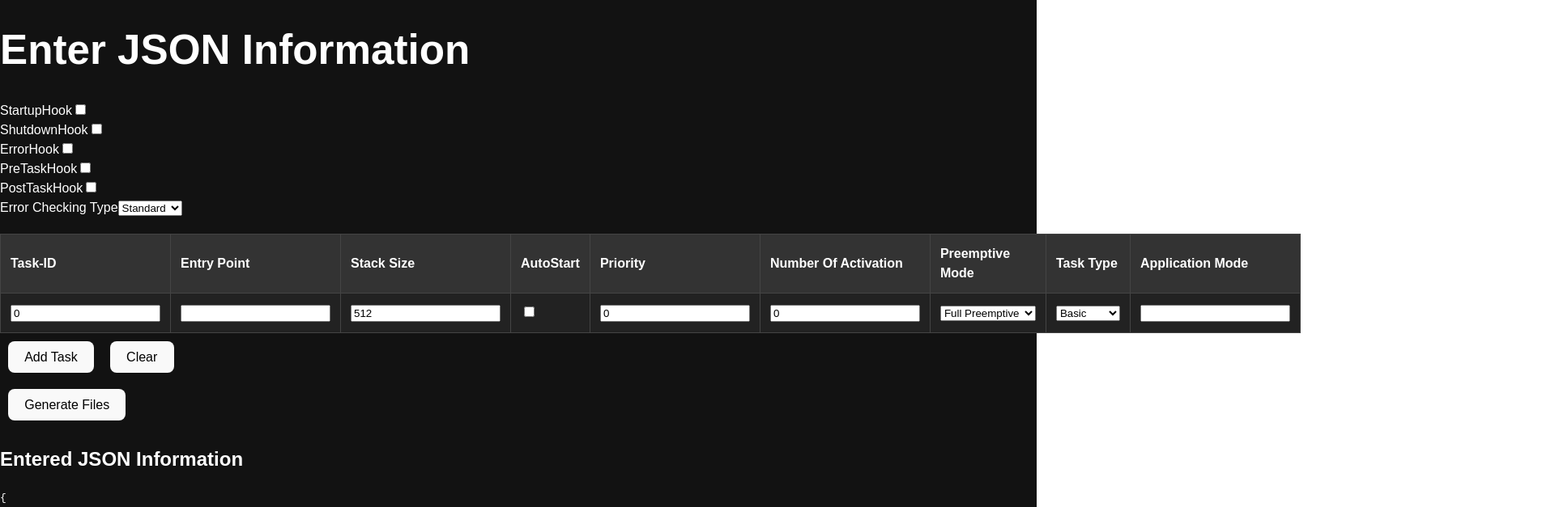
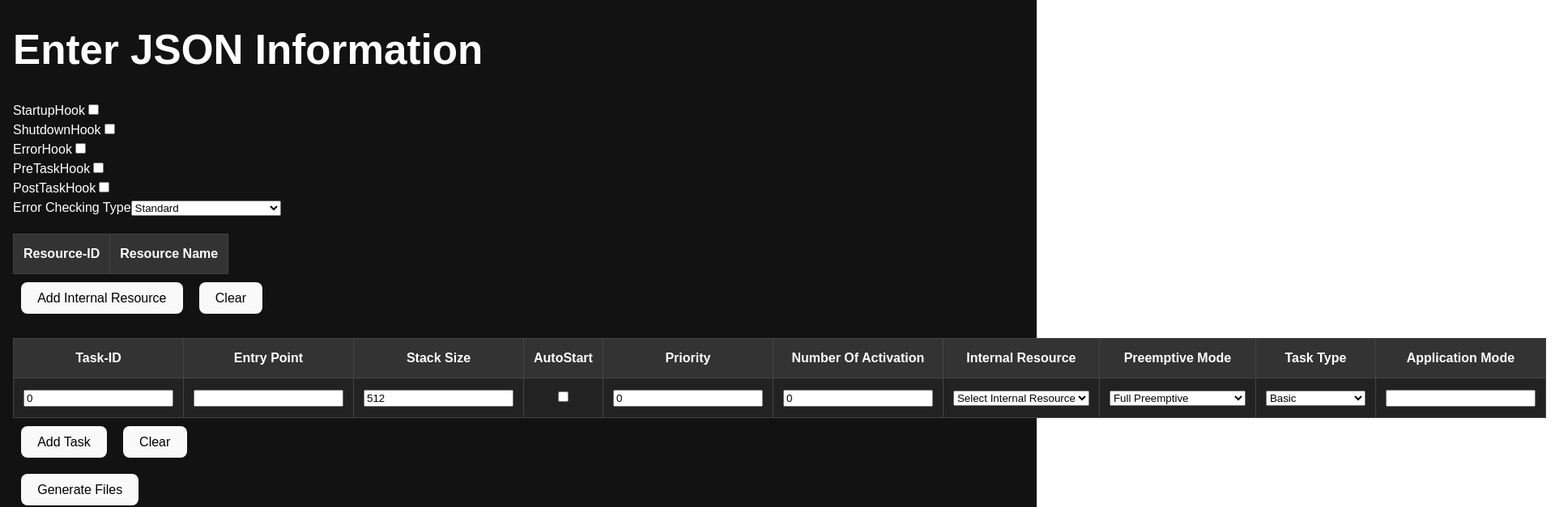
Before and after one commit to shehab910/ConfigGen, a React (Vite) app: page / in a window 1280 px wide. Shown: the top 627 px of the page at 81% size, 1920 px wide, since content can reach past the window. Built offline with nearby package versions, Linux system fonts and the light colour scheme.

Commit message:
Refactored `Table` to be generic, added new `Internal Resource` table, add new `Internal Resource` property in Tasks table

```diff
--- a/src/App.css
+++ b/src/App.css
@@ -4,18 +4,20 @@ body {
 	font-family: Arial, sans-serif;
 	margin: 0;
 }
-
+.root {
+	margin: 1rem;
+}
 .dark-mode-table {
-	width: 100%;
 	border-collapse: collapse;
 	margin-top: 20px;
+	overflow-y: scroll;
 }
 
 .dark-mode-table th,
 .dark-mode-table td {
 	border: 1px solid #444; /* Dark border color */
 	padding: 12px;
-	text-align: left;
+	text-align: center;
 }
 
 .dark-mode-table th {
--- a/src/App.jsx
+++ b/src/App.jsx
@@ -1,13 +1,16 @@
-import { useState } from "react";
+import { useEffect, useState } from "react";
 
 import MultiTypeInput from "./MultiTypeInput";
-import Table from "./Table";
+// import Table from "./Table";
 import { generateCFile, generateHFile } from "./generator";
-import { getTaskDefaults } from "./utils";
+import { getTasksDefaults } from "./utils";
 
 import staticJsonData from "./OS_static_props.json";
 import defaultJsonData from "./OS_default.json";
 import "./App.css";
+import TaskTable from "./tables/TaskTable";
+import InternalResourceTable from "./tables/InternalResourceTable";
+import dynamicJsonData from "./OS_dynamic_props.json";
 
 const createAndDownloadFile = (fileName, fileContent) => {
 	const element = document.createElement("a");
@@ -21,7 +24,21 @@ const createAndDownloadFile = (fileName, fileContent) => {
 const App = () => {
 	// Assume jsonData is imported from an external file
 	const [jsonData, setJsonData] = useState(defaultJsonData);
-	const [taskList, setTaskList] = useState([getTaskDefaults()]);
+	const [taskList, setTaskList] = useState([getTasksDefaults()]);
+	const [taskListSchema, setTaskListSchema] = useState(
+		dynamicJsonData.TaskList
+	);
+	const [internalResourceList, setInternalResourceList] = useState([]);
+
+	useEffect(() => {
+		setTaskListSchema((prevData) => {
+			const newData = { ...prevData };
+			newData["Internal Resource"] = internalResourceList.map(
+				(item) => item["Resource Name"]
+			);
+			return newData;
+		});
+	}, [internalResourceList]);
 
 	const handleStaticInputChange = (e) => {
 		const { name, value, type, checked } = e.target;
@@ -46,20 +63,23 @@ const App = () => {
 	const generateFilesHandler = () => {
 		const hCode = generateHFile(taskList, jsonData);
 		createAndDownloadFile("OS_Cfg.h", hCode);
-		const cCode = generateCFile(taskList);
+		const cCode = generateCFile(taskList, internalResourceList);
 		createAndDownloadFile("OS_Cfg.c", cCode);
 	};
 
 	return (
-		<div>
+		<div className="root">
 			<h1>Enter JSON Information</h1>
 			{renderStaticInputs()}
-			<Table
-				setJsonData={setJsonData}
+			<InternalResourceTable
+				internalResourceList={internalResourceList}
+				setInternalResourceList={setInternalResourceList}
+			/>
+			<TaskTable
 				setTaskList={setTaskList}
 				taskList={taskList}
+				taskListSchema={taskListSchema}
 			/>
-
 			<button onClick={generateFilesHandler}>Generate Files</button>
 			<h2>Entered JSON Information</h2>
 			<pre>{JSON.stringify(jsonData, null, 2)}</pre>
@@ -72,13 +92,8 @@ export default App;
 
 /*TODO*/
 /*
-==> if task["Task Type"] === "Extended" then task["Number Of Activation"] = "1"
 
 ==> download Cfg files in specific folder
-
-==> add Internal Resource Table ["name"]
-
-==> add a new parameter to the task: "Internal Resource" ["choose name from Internal Resource Table"]
 
 ==> in cfg.c file, add InternalResource consists of: "ceiling priority", "internalResourceDynamic"
 		ceiling priority : highest priority of tasks that can access this resource
@@ -86,4 +101,6 @@ export default App;
 
 ==> in cfg.c file, add internalREsourceDynamic for each internalResource (see OS_cfg.c sayed file)
 		default parameters
+
+==>
 */
--- a/src/MultiTypeInput.jsx
+++ b/src/MultiTypeInput.jsx
@@ -5,6 +5,7 @@ const MultiTypeInput = ({
 	data,
 	onChangeHandler,
 	showLabel = true,
+	disabled = false,
 }) => {
 	return (
 		<div>
@@ -15,8 +16,11 @@ const MultiTypeInput = ({
 						name={keyName}
 						value={data[keyName]}
 						onChange={onChangeHandler}
+						disabled={disabled}
 					>
-						{/* <option value="">Select {keyName}</option> */}
+						<option disabled value="">
+							Select {keyName}
+						</option>
 						{parent[keyName].map((item, index) => (
 							<option key={index} value={item}>
 								{item}
@@ -34,6 +38,7 @@ const MultiTypeInput = ({
 							typeof data[keyName] === "boolean" ? data[keyName] : undefined
 						}
 						onChange={onChangeHandler}
+						disabled={disabled}
 					/>
 				)}
 			</label>
--- a/src/OS_dynamic_props.json
+++ b/src/OS_dynamic_props.json
@@ -6,11 +6,15 @@
 		"AutoStart": false,
 		"Priority": "0",
 		"Number Of Activation": "0",
+		"Internal Resource": [],
 		"Preemptive Mode": ["Full Preemptive", "Non Preemptive"],
 		"Task Type": ["Basic", "Extended"],
 		"Application Mode": ""
 	},
-	"InternalResource": [],
+	"InternalResource": {
+		"Resource-ID": 0,
+		"Resource Name": "Resource 0"
+	},
 	"ResourceList": [],
 	"CounterList": [],
 	"AlarmList": []
--- a/src/Table.jsx
+++ b/src/Table.jsx
@@ -1,35 +1,52 @@
 import MultiTypeInput from "./MultiTypeInput";
-import dynamicJsonData from "./OS_dynamic_props.json";
 import TableActions from "./TableActions";
 
 /* eslint-disable react/prop-types */
 
-const Table = ({ taskList, setJsonData, setTaskList }) => {
-	const taskListSchema = dynamicJsonData.TaskList;
+const Table = ({
+	itemList,
+	setItemList,
+	itemListDefault,
+	onAddHandler,
+	itemListSchema,
+	tableName,
+	onClearHandler,
+}) => {
 	const handleDynamicInputChange = (e, i) => {
 		const { name, value, type, checked } = e.target;
-		setTaskList((prevData) => {
+		setItemList((prevData) => {
 			const newData = [...prevData];
 			newData[i][name] = type === "checkbox" ? checked : value;
-			// newData[i]["Task Type"] = value === "Extended" ? newData[i]["Number Of Activation"] = "1" : newData[i]["Number Of Activation"];
 			return newData;
 		});
 	};
-	const taskListRows = taskList.map((task, i) => {
+	const taskListRows = itemList.map((item, i) => {
 		return (
 			<tr key={i}>
-				{Object.keys(taskListSchema).map((key) => (
+				{Object.keys(itemListSchema).map((key) => {
+					let disabled = false;
+					if (item["Task Type"] !== undefined) {
+						disabled =
+							item["Task Type"] === "Extended" &&
+							key === "Number Of Activation";
+						if (disabled) {
+							item["Number Of Activation"] = "1";
+						}
+					}
+					return (
 						<td key={key}>
 							<MultiTypeInput
 								key={key}
 								keyName={key}
-							parent={taskListSchema}
-							data={task}
+								parent={itemListSchema}
+								data={item}
 								onChangeHandler={(e) => handleDynamicInputChange(e, i)}
 								showLabel={false}
+								disabled={disabled}
 							/>
 						</td>
-				))}
+					);
+				})}
 			</tr>
 		);
 	});
@@ -39,17 +56,18 @@ const Table = ({ taskList, setJsonData, setTaskList }) => {
 			<table className="dark-mode-table">
 				<thead>
 					<tr>
-						{Object.keys(taskListSchema).map((key) => (
+						{Object.keys(itemListDefault).map((key) => (
 							<th key={key}>{key}</th>
 						))}
 					</tr>
 				</thead>
 				<tbody>{taskListRows}</tbody>
 			</table>
+
 			<TableActions
-				setJsonData={setJsonData}
-				setTaskList={setTaskList}
-				taskList={taskList}
+				onClearHandler={onClearHandler}
+				onAddHandler={onAddHandler}
+				tableName={tableName}
 			/>
 		</div>
 	);
--- a/src/TableActions.jsx
+++ b/src/TableActions.jsx
@@ -1,24 +1,10 @@
-import initialJsonData from "./OS_default.json";
-import { getTaskDefaults } from "./utils";
 /* eslint-disable react/prop-types */
 
-const TableActions = ({ taskList, setTaskList, setJsonData }) => {
-	const clearHandler = () => {
-		setJsonData(initialJsonData);
-		setTaskList([getTaskDefaults()]);
-	};
+const TableActions = ({ onAddHandler, tableName = "", onClearHandler }) => {
 	return (
 		<>
-			<button
-				onClick={() => {
-					const newTask = getTaskDefaults();
-					newTask["Task-ID"] = +taskList[taskList.length - 1]["Task-ID"] + 1;
-					setTaskList((prevData) => [...prevData, newTask]);
-				}}
-			>
-				Add Task
-			</button>
-			<button onClick={clearHandler}>Clear</button>
+			<button onClick={onAddHandler}>Add {tableName}</button>
+			<button onClick={onClearHandler}>Clear</button>
 		</>
 	);
 };
--- a/src/generator.js
+++ b/src/generator.js
@@ -9,7 +9,9 @@ const listToCurlyBraces = (x) => `{${x.map(String).join(", ")}}`;
  * @returns {number} - The number of activations.
  */
 const getNumberOfActivation = (task) =>
-	task["Number Of Activation"] === "0" ? 1 : Number(task["Number Of Activation"]);
+	task["Number Of Activation"] === "0"
+		? 1
+		: Number(task["Number Of Activation"]);
 
 /**
  * Gets the list of each priority level size (number of each task * number of activations).
@@ -61,33 +63,37 @@ const getConformancesClass = (taskList) => {
 			return CC;
 		}
 	}
-	CC += "1_CLASS" ;
+	CC += "1_CLASS";
 	return CC;
 };
 
-const getTaskInfoText = (task,taskList) => {
-return`
+const getTaskInfoText = (task, taskList) => {
+	return `
 	{
 		.TaskStaticPriority = ${task["Priority"]},
 		.TaskID = ${task["Task-ID"]},
 		.ApplicationMode = ${task["Application Mode"]},
 		.NumOfActivationRequests = ${getNumberOfActivation(task)},
-		.PriorityQueueIndex = ${getPriorityLevelsSorted(taskList).indexOf(Number(task["Priority"]))},
-		.TaskFlags = &Task${taskList.indexOf(task)+1}Flags,
-		.TaskStack = &Task${taskList.indexOf(task)+1}Stack,
+		.PriorityQueueIndex = ${getPriorityLevelsSorted(taskList).indexOf(
+			Number(task["Priority"])
+		)},
+		.TaskFlags = &Task${taskList.indexOf(task) + 1}Flags,
+		.TaskStack = &Task${taskList.indexOf(task) + 1}Stack,
 		.EntryPoint = ${task["Entry Point"]},
 		.InternalResource ,
-		.TaskDynamics = &Task${taskList.indexOf(task)+1}Dynamic
+		.TaskDynamics = &Task${taskList.indexOf(task) + 1}Dynamic
 	}`.trim();
 };
 
 const getTaskListInfoText = (taskList) => {
-	return taskList.map((task) => getTaskInfoText(task,taskList)).join(",\n\t");
-}
+	return taskList.map((task) => getTaskInfoText(task, taskList)).join(",\n\t");
+};
 
 const getTaskSchedulingPolicy = (task) => {
-	return task["Preemptive Mode"] === "Full Preemptive" ? "FULL_PREEMPTIVE_SCHEDULING" : "NON_PREEMPTIVE_SCHEDULING";
-}
+	return task["Preemptive Mode"] === "Full Preemptive"
+		? "FULL_PREEMPTIVE_SCHEDULING"
+		: "NON_PREEMPTIVE_SCHEDULING";
+};
 
 const getTaskFlagsText = (task) => {
 	return `
@@ -98,22 +104,27 @@ const getTaskFlagsText = (task) => {
 };
 
 const getTaskListFlagsText = (taskList) => {
-	return taskList.map((task,i) => `TaskFlagsType Task${i+1}Flags =\n${getTaskFlagsText(task)};`.trim()).join("\n");
+	return taskList
+		.map((task, i) =>
+			`TaskFlagsType Task${i + 1}Flags =\n${getTaskFlagsText(task)};`.trim()
+		)
+		.join("\n");
+};
 
-}
+const getTaskCurrentPriority = (task, taskList) => {
+	return task["Preemptive Mode"] === "Full Preemptive"
+		? task["Priority"]
+		: getPriorityLevelsSorted(taskList)[0];
+};
 
-const getTaskCurrentPriority = (task,taskList) => {
-	return task["Preemptive Mode"] === "Full Preemptive" ? task["Priority"] : getPriorityLevelsSorted(taskList)[0];
-}
-
-const getTaskDynamicText = (task,taskList) => {
+const getTaskDynamicText = (task, taskList) => {
 	return `
 {
 	.Context = NULL_PTR,
 	.Resources = NULL_PTR,
 	.EventsPending = 0,
 	.EventsWaiting = 0,
-	.TaskCurrentPriority = ${getTaskCurrentPriority(task,taskList)},
+	.TaskCurrentPriority = ${getTaskCurrentPriority(task, taskList)},
 	.TaskState = SUSPENDED,
 	.PendingActivationRequests = 0,
 	.TaskIsPreempted = FALSE
@@ -121,8 +132,16 @@ const getTaskDynamicText = (task,taskList) => {
 };
 
 const getTaskListDynamicText = (taskList) => {
-	return taskList.map((task,i) => `TaskDynamicType Task${i+1}Dynamic =\n${getTaskDynamicText(task,taskList)};`.trim()).join("\n");
-}
+	if (taskList.length === 0) return "";
+	return taskList
+		.map((task, i) =>
+			`TaskDynamicType Task${i + 1}Dynamic =\n${getTaskDynamicText(
+				task,
+				taskList
+			)};`.trim()
+		)
+		.join("\n");
+};
 
 // TaskStackType TaskStack =
 // {
@@ -135,32 +154,44 @@ const getTaskStackText = (task) => {
 	.StackBase = NULL_PTR,
 	.StackSize = ${task["Stack Size"]}
 }`.trim();
-}
+};
 const getTaskListStackText = (taskList) => {
-	return taskList.map((task,i) => `TaskStackType Task${i+1}Stack =\n${getTaskStackText(task)};`.trim()).join("\n");
-}
-
-export const generateHFile = (taskList, jsonData) => {
-	return getHFileText(
-		taskList.length,
-		getPriorityLevelsSorted(taskList).length,
-		getSTD_ON_OFF(jsonData.StartupHook),
-		getSTD_ON_OFF(jsonData.ShutdownHook),
-		getSTD_ON_OFF(jsonData.PreTaskHook),
-		getSTD_ON_OFF(jsonData.PostTaskHook),
-		getSTD_ON_OFF(jsonData.ErrorHook),
-		jsonData["Error Checking Type"],
-		getConformancesClass(taskList)
-	);
+	return taskList
+		.map((task, i) =>
+			`TaskStackType Task${i + 1}Stack =\n${getTaskStackText(task)};`.trim()
+		)
+		.join("\n");
 };
 
-export const generateCFile = (taskList) => {
-	return getCFileText(
-		getPriorityLevelsSorted(taskList),
-		getPriorityLevelsSize(taskList),
-		taskList
+const getIRCelingPriority = (IR, taskList) => {
+	//filter all tasks that use this IR
+	const filteredTasks = taskList.filter(
+		(task) => task["Internal Resource"] === IR["Resource Name"]
 	);
-}
+	console.log(filteredTasks);
+	//get the highest priority of these tasks
+	const highestPriority = Math.max(
+		...filteredTasks.map((task) => {
+			// console.log(task["Priority"], Number(task["Priority"]));
+			return Number(task["Priority"]);
+		})
+	);
+	return highestPriority;
+};
+
+const getIRText = (IR, IRIndex, taskList) => {
+	return `
+	Os_InteranlResource ${IR["Resource Name"].replace(" ", "")} =
+	{
+		.CeilingPriority = ${getIRCelingPriority(IR, taskList)},
+		.InternalResourceDynamics = &InernalResourceDynamic${IRIndex + 1}
+	};
+	`.trim();
+};
+
+const getIRListText = (IRList, taskList) => {
+	return IRList.map((IR, i) => getIRText(IR, i, taskList)).join("\n");
+};
 
 /**
  * Generates an H file with specified parameters.
@@ -176,7 +207,7 @@ export const generateCFile = (taskList) => {
  * @param {string} ConformanceClass - The Conformance Class.
  * @returns {string} - The generated H file.
  */
-export const getHFileText = (
+const getHFileText = (
 	number_of_tasks,
 	priority_levels,
 	StartupHook,
@@ -192,10 +223,14 @@ export const getHFileText = (
 /*                                  MACROS                                         */
 /***********************************************************************************/
 /* total number of tasks created by the user */
-#define TASK_COUNT                                      ${toUhexFormat(number_of_tasks)}
+#define TASK_COUNT                                      ${toUhexFormat(
+		number_of_tasks
+	)}
 
 /* number of priority levels assigned by the user */
-#define PRIORITY_LEVELS                                 ${toUhexFormat(priority_levels)}
+#define PRIORITY_LEVELS                                 ${toUhexFormat(
+		priority_levels
+	)}
 
 #define PRE_TASK_HOOK                                   ${PreTaskHook}
 
@@ -213,12 +248,12 @@ export const getHFileText = (
 #define CONFORMANCE_CLASS                               ${ConformanceClass}
 `.trim();
 
-
 // Return a string containing the C macros defined in the JSON file.
-export const getCFileText = (
+const getCFileText = (
 	priority_list,
 	PriorityLevelsSize,
-	taskList
+	taskList,
+	internalResourceList
 ) =>
 	`
 /***********************************************************************************/
@@ -226,11 +261,15 @@ export const getCFileText = (
 /***********************************************************************************/
 uint8 PriorityLevels [PRIORITY_LEVELS] = ${listToCurlyBraces(priority_list)};
 
-TaskPriorityType PriorityLevelsSize [PRIORITY_LEVELS] = ${listToCurlyBraces(PriorityLevelsSize)};
+TaskPriorityType PriorityLevelsSize [PRIORITY_LEVELS] = ${listToCurlyBraces(
+		PriorityLevelsSize
+	)};
 
 ${getTaskListFlagsText(taskList)}
 
 ${getTaskListStackText(taskList)}
+
+${getIRListText(internalResourceList, taskList)}
 
 ${getTaskListDynamicText(taskList)}
 
@@ -240,3 +279,26 @@ OS_Task Tasks[TASK_COUNT] =
 }
 
 `.trim();
+
+export const generateHFile = (taskList, jsonData) => {
+	return getHFileText(
+		taskList.length,
+		getPriorityLevelsSorted(taskList).length,
+		getSTD_ON_OFF(jsonData.StartupHook),
+		getSTD_ON_OFF(jsonData.ShutdownHook),
+		getSTD_ON_OFF(jsonData.PreTaskHook),
+		getSTD_ON_OFF(jsonData.PostTaskHook),
+		getSTD_ON_OFF(jsonData.ErrorHook),
+		jsonData["Error Checking Type"],
+		getConformancesClass(taskList)
+	);
+};
+
+export const generateCFile = (taskList, internalResourceList) => {
+	return getCFileText(
+		getPriorityLevelsSorted(taskList),
+		getPriorityLevelsSize(taskList),
+		taskList,
+		internalResourceList
+	);
+};
--- /dev/null
+++ b/src/tables/InternalResourceTable.jsx
@@ -0,0 +1,38 @@
+/* eslint-disable react/prop-types */
+import Table from "../Table";
+import { getInternalResourceDefaults } from "../utils";
+import dynamicJsonData from "../OS_dynamic_props.json";
+
+const InternalResourceTable = ({
+	internalResourceList,
+	setInternalResourceList,
+}) => {
+	//TODO: if the value of the key is a list and the list is empty, then remove the key from IRListSchema
+	const IRListSchema = dynamicJsonData.InternalResource;
+
+	const onAddHandler = () => {
+		const newTask = getInternalResourceDefaults();
+		if (internalResourceList.length > 0) {
+			newTask["Resource-ID"] =
+				+internalResourceList[internalResourceList.length - 1]["Resource-ID"] +
+				1;
+			newTask["Resource Name"] = "Resource " + newTask["Resource-ID"];
+		}
+		setInternalResourceList((prevData) => [...prevData, newTask]);
+	};
+	const clearHandler = () => {
+		setInternalResourceList([]);
+	};
+	return (
+		<Table
+			tableName={"Internal Resource"}
+			itemList={internalResourceList}
+			setItemList={setInternalResourceList}
+			onAddHandler={onAddHandler}
+			itemListSchema={IRListSchema}
+			itemListDefault={getInternalResourceDefaults()}
+			onClearHandler={clearHandler}
+		/>
+	);
+};
+export default InternalResourceTable;
--- /dev/null
+++ b/src/tables/TaskTable.jsx
@@ -0,0 +1,26 @@
+/* eslint-disable react/prop-types */
+import Table from "../Table";
+import { getTasksDefaults } from "../utils";
+
+const TaskTable = ({ taskList, setTaskList, taskListSchema }) => {
+	const onAddHandler = () => {
+		const newTask = getTasksDefaults();
+		newTask["Task-ID"] = +taskList[taskList.length - 1]["Task-ID"] + 1;
+		setTaskList((prevData) => [...prevData, newTask]);
+	};
+	const clearHandler = () => {
+		setTaskList([getTasksDefaults()]);
+	};
+	return (
+		<Table
+			tableName={"Task"}
+			itemList={taskList}
+			setItemList={setTaskList}
+			onAddHandler={onAddHandler}
+			itemListSchema={taskListSchema}
+			itemListDefault={getTasksDefaults()}
+			onClearHandler={clearHandler}
+		/>
+	);
+};
+export default TaskTable;
--- a/src/utils.js
+++ b/src/utils.js
@@ -1,12 +1,16 @@
 import dynamicJsonData from "./OS_dynamic_props.json";
-export const getTaskDefaults = () => {
-	const taskList = { ...dynamicJsonData.TaskList };
+export const getItemsDefaults = (schema) => {
+	const itemList = { ...schema };
 	// map all array to the first element of that array
 	// if the array is empty, map it to an empty string
-	Object.keys(taskList).forEach((key) => {
-		if (Array.isArray(taskList[key])) {
-			taskList[key] = taskList[key][0] || "";
+	Object.keys(itemList).forEach((key) => {
+		if (Array.isArray(itemList[key])) {
+			itemList[key] = itemList[key][0] || "";
 		}
 	});
-	return taskList;
+	return itemList;
 };
+export const getTasksDefaults = () =>
+	getItemsDefaults(dynamicJsonData.TaskList);
+export const getInternalResourceDefaults = () =>
+	getItemsDefaults(dynamicJsonData.InternalResource);
```
Lines whose indentation alone changed are shown as unchanged.
